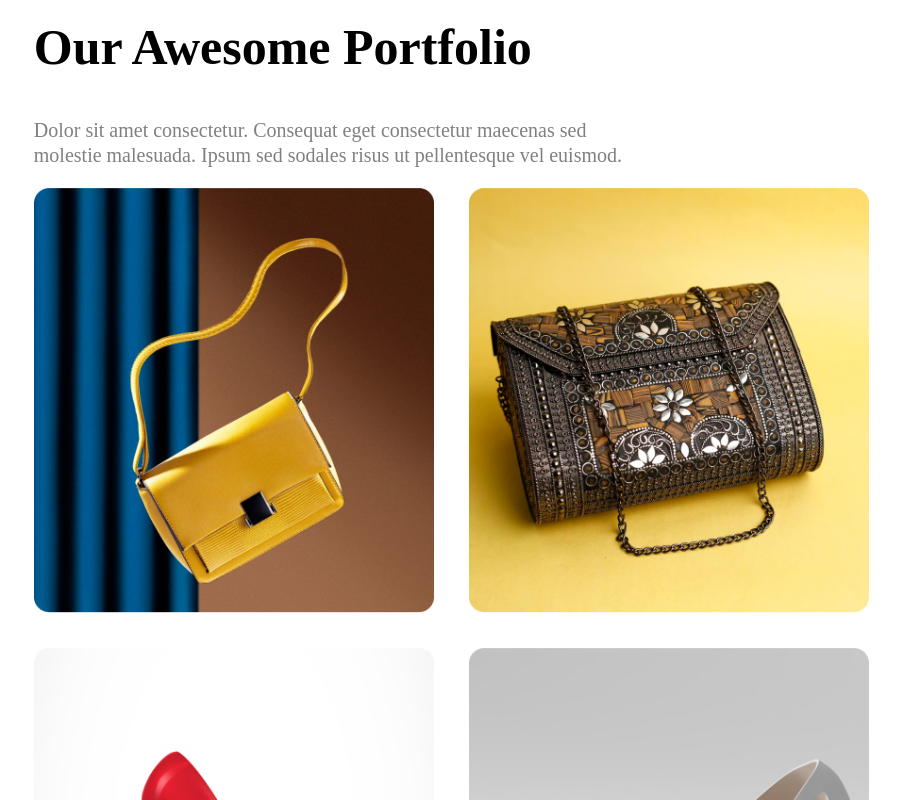
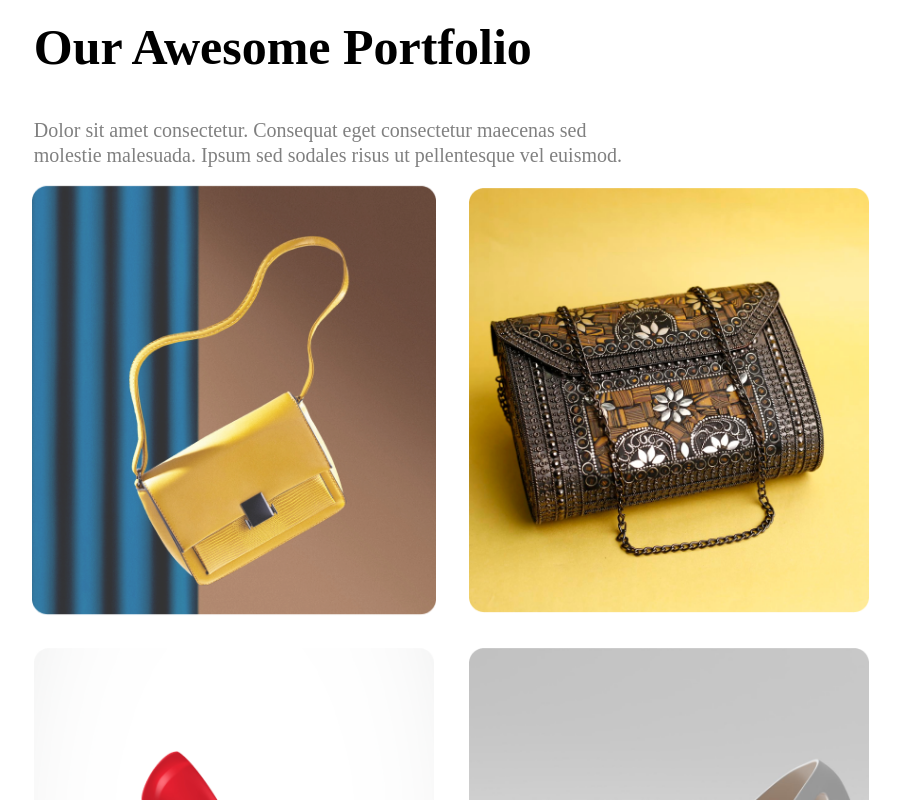
Before and after one commit to MD-YeakubNabi-Hridoy/Assignment_1, a plain HTML site: page index.html in a window 1280 px wide. In both pictures the pointer is over the picture 302 px from the left and 5383 px from the top of the page. Shown: the part 4983-5783 px from the top of the page, without its empty margins (69-969 px from the left). Drawn offline with Linux system fonts and the light colour scheme.

Commit message:
simple changes

```diff
--- a/styles/new.css
+++ b/styles/new.css
@@ -225,6 +225,13 @@
 .portfolio-img img{
     width: 400px;
 }
+.portfolio-img img:hover{
+    width: 400px;
+    opacity: 0.8;
+    transition: all 0.8s;
+    transform:scale(1.01);
+    cursor: pointer;
+}
 
 /* subscribe section start */
 .subscribe{
```
